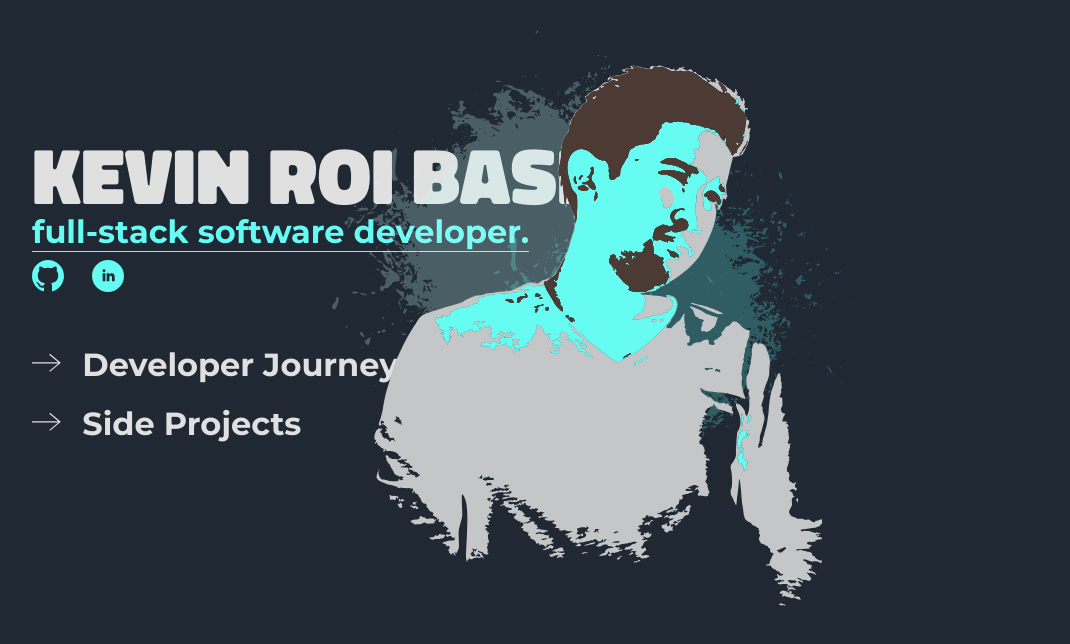
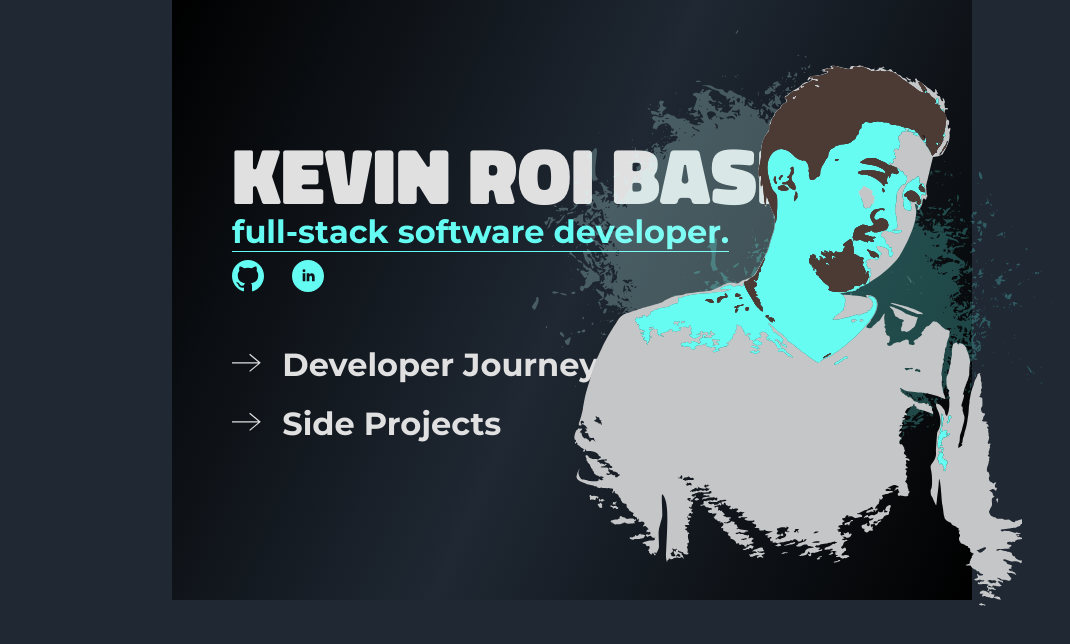
Before and after one commit to rookiemonkey/portfolio-frontend-v2, a React (Create React App) app: page / in a window 1280 px wide. Shown: the top 644 px of the page, without its empty margins (68-1138 px from the left). Built offline with nearby package versions, Linux system fonts and the light colour scheme; the HTML template or start-up script is replaced by a standard one.

Commit message:
:heavy_plus_sign: add gradient

```diff
--- a/src/App.js
+++ b/src/App.js
@@ -1,15 +1,18 @@
 import Backdrop from './hocs/Backdrop';
+import Gradient from './hocs/Gradient';
 import Contain from './hocs/Contain';
 import Home from './pages/Home';
 
 function App() {
   return (
     <Backdrop>
-      <Contain>
+      <Gradient>
+        <Contain>
 
-        <Home />
+          <Home />
 
-      </Contain>
+        </Contain>
+      </Gradient>
     </Backdrop>
   );
 }
--- /dev/null
+++ b/src/helpers/normalizeWidth.js
@@ -0,0 +1,5 @@
+const normalizeWidth = element => {
+  element.current.style.width = `${window.screen.width}px`
+}
+
+export default normalizeWidth;
--- a/src/hocs/Contain.js
+++ b/src/hocs/Contain.js
@@ -1,8 +1,13 @@
-import React from 'react';
+import React, { useEffect, useRef } from 'react';
+import normalizeHeight from '../helpers/normalizeHeight';
 
 const Contain = props => {
+  const _this = useRef()
+
+  useEffect(() => normalizeHeight(_this), [])
+
   return (
-    <div className='contain'>{ props.children }</div>
+    <div ref={_this} className='contain-screen'>{ props.children }</div>
   )
 }
 
--- /dev/null
+++ b/src/hocs/Gradient.js
@@ -0,0 +1,14 @@
+import React, { useEffect, useRef } from "react";
+import normalizeWidth from '../helpers/normalizeWidth';
+
+const Gradient = props => {
+  const _this = useRef()
+
+  useEffect(() => normalizeWidth(_this), [])
+
+  return (
+    <div ref={_this} className='gradient'>{ props.children }</div>
+  )
+}
+
+export default Gradient;
--- a/src/index.css
+++ b/src/index.css
@@ -19,10 +19,14 @@ body {
   width: 100vw;
 }
 
-.contain {
+.gradient {
+  background: linear-gradient(113.96deg, #000000 0%, #1F2833 49.48%, #000000 100%);
+  margin: 0 auto 0 auto;
+}
+
+.contain-screen {
   position: relative;
   width: 100vw;
-  min-height: 100vh;
   max-width: 1200px;
   margin: 0 auto 0 auto;
 }
```
